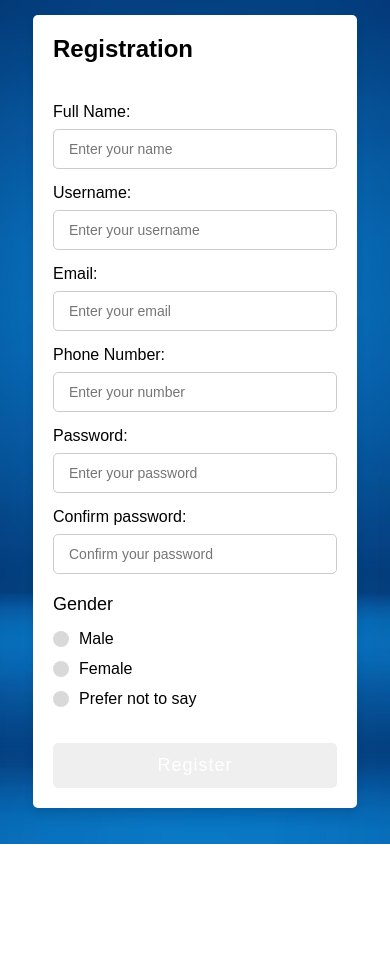
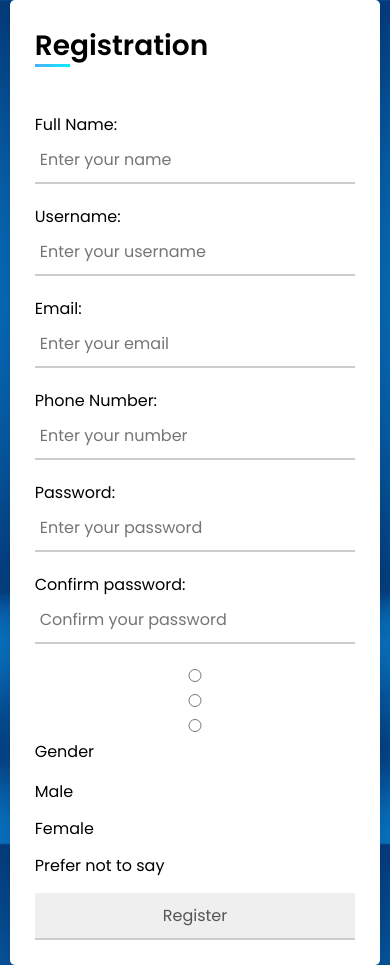
Before and after one commit to jamesgatlabayan1997-lab/Lostandfound, a Flask app: template templates/register.html in a window 390 px wide. Before the commit the page ends 844 px from the top, so only its background shows below. Run offline with Flask 3, Linux system fonts and the light colour scheme; the template is opened without the code that fills it, so the values that code supplies are empty.

Commit message:
modified by John

```diff
--- a/static/css/style.css
+++ b/static/css/style.css
@@ -1,26 +1,45 @@
-/* CSS LOGIN */
+/* =========================================
+   GENERAL RESET & FONTS
+   ========================================= */
+@import url('https://fonts.googleapis.com/css2?family=Poppins:wght@300;400;500;600&display=swap');
+
 * {
     margin: 0;
     padding: 0;
     box-sizing: border-box;
-    font-family: 'Segoe UI', Tahoma, Geneva, Verdana, sans-serif;
+    font-family: 'Poppins', 'Segoe UI', Tahoma, Geneva, Verdana, sans-serif;
 }
 
 body {
-    /* 3 tones of green gradient background */
     background-image: url('image/14.avif');
-    height: 100vh;
+    min-height: 100vh;
     display: flex;
     justify-content: center;
     align-items: center;
     background-size: cover;
     background-position: center;
-
-
+    background-attachment: fixed; /* Keeps background still while scrolling */
 }
 
+/* =========================================
+   DESKTOP NAVIGATION (Hidden Burger)
+   ========================================= */
+.menu-icon {
+    display: none; /* Hidden by default on Desktop */
+    cursor: pointer;
+}
 
+.navbar {
+    display: flex;
+    justify-content: space-between;
+    align-items: center;
+    width: 100%;
+    padding: 10px 5%;
+}
 
+/* =========================================
+   LOGIN CARD STYLES
+   ========================================= */
 .login-container {
     display: flex;
     flex-direction: column;
@@ -30,7 +49,7 @@ body {
 
 .login-card {
     background: #fff;
-    height: 90vh;
+    min-height: 80vh;
     padding: 40px;
     border-radius: 10px;
     box-shadow: 0 10px 25px rgba(0, 0, 0, 0.2);
@@ -39,26 +58,19 @@ body {
 }
 
 .logo {
-    width: 150px;         /* Mas safe ito kaysa sa 50vh para sa logo */
+    width: 150px;
     height: auto;
-    display: block;       /* Importante ito para gumana ang auto margin */
-    margin-left: auto;    /* Gitna sa kaliwa */
-    margin-right: auto;   /* Gitna sa kanan */
-
-    /* Spacing */
-    margin-top: 20px;
-    margin-bottom: 10px;
+    display: block;
+    margin: 20px auto 10px auto;
 }
 
 h1 {
-    margin-top: 5vh;
-    margin-bottom: 40px;
+    margin-top: 20px;
+    margin-bottom: 30px;
     color: #4facfe;
     font-size: 2rem;
-
 }
 
-/* Input Styles */
 .input-group {
     margin-bottom: 25px;
 }
@@ -78,7 +90,6 @@ input:focus {
     border-bottom: 2px solid #4facfe;
 }
 
-/* Main Login Button */
 .login-btn {
     width: 100%;
     padding: 12px;
@@ -88,7 +99,8 @@ input:focus {
     font-size: 1rem;
     font-weight: bold;
     cursor: pointer;
-    background: linear-gradient(to right, #4facfe);
+    background: #4facfe;
+    background: linear-gradient(to right, #4facfe, #00f2fe);
     margin-top: 10px;
     transition: opacity 0.3s;
 }
@@ -97,70 +109,9 @@ input:focus {
     opacity: 0.9;
 }
 
-/* Links Section */
-.links {
-    margin-top: 30px;
-    font-size: 0.85rem;
-    color: #777;
-}
-
-.links p {
-    margin-bottom: 8px;
-}
-
-.links a {
-    text-decoration: none;
-    color: #2980b9;
-    font-weight: bold;
-}
-
-hr {
-    margin: 25px 0;
-    border: 0;
-    border-top: 1px solid #eee;
-}
-
-/* Back to Main Website Button (from 2nd photo) */
-.back-btn {
-    background: transparent;
-    border: none;
-    color: #555;
-    font-size: 0.9rem;
-    cursor: pointer;
-    padding-bottom: 5px;
-}
-
-.back-btn:hover {
-    color: #000;
-}
-
-/* Footer Section */
-.footer {
-    margin-top: 25px;
-    color: rgba(255, 255, 255, 0.9);
-    font-size: 0.9rem;
-}
-/* CSS REGISTER */
-
-@import url('https://fonts.googleapis.com/css2?family=Poppins:wght@300;400;500;600&display=swap');
-
-* {
-  margin: 0;
-  padding: 0;
-  box-sizing: border-box;
-  font-family: 'Poppins', sans-serif;
-}
-
-body {
-  height: 100vh;
-  display: flex;
-  justify-content: center;
-  align-items: center;
-  padding: 10px;
-
-
-}
-
+/* =========================================
+   REGISTER FORM STYLES
+   ========================================= */
 .container {
     max-width: 700px;
     width: 100%;
@@ -177,7 +128,6 @@ body {
     margin-bottom: 25px;
 }
 
-
 .container .title::before {
     content: "";
     position: absolute;
@@ -185,7 +135,7 @@ body {
     bottom: 0;
     height: 3px;
     width: 35px;
-  background: linear-gradient(135deg, #4facfe);
+    background: linear-gradient(135deg, #4facfe, #00f2fe);
 }
 
 .user-details {
@@ -200,36 +150,6 @@ body {
     margin-top: 20px;
 }
 
-.input-box span.details {
-  display: block;
-  font-weight: 500;
-  margin-bottom: 8px;
-  font-size: 16px;
-}
-
-.input-box input {
-  height: 40px;
-  width: 100%;
-  outline: none;
-  font-size: 14px;
-  border-radius: 5px;
-  padding-left: 15px;
-  border: 1px solid #ccc;
-  transition: all 0.3s ease;
-}
-
-.input-box input:focus {
-  border-color: #9b59b6;
-}
-
-
-.gender-title {
-  font-size: 18px;
-  font-weight: 500;
-  display: block;
-  margin-top: 20px;
-}
-
 .category {
     display: flex;
     width: 80%;
@@ -238,102 +158,100 @@ body {
     gap: 40px;
 }
 
-.category label {
-  display: flex;
-  align-items: center;
-  cursor: pointer;
+/* =========================================
+   RESPONSIVE QUERIES (MOBILE & TABLET)
+   ========================================= */
+
+@media (max-width: 768px) {
+    /* 1. Burger Menu: LARGE & WHITE */
+    .menu-icon {
+        display: block;      /* Show on mobile */
+        font-size: 3rem;     /* Enlarged size */
+        color: #ffffff;      /* White color */
+        z-index: 1002;
     }
 
-.dot {
-  height: 16px;
-  width: 16px;
-  background: #d9d9d9;
-  border-radius: 50%;
-  margin-right: 10px;
-  border: 4px solid transparent;
-  transition: all 0.3s ease;
+    /* 2. Nav Links Dropdown */
+    .nav-links {
+        position: absolute;
+        top: 70px;
+        left: 0;
+        width: 100%;
+        background: rgba(0, 0, 0, 0.95);
+        display: none;       /* Hidden until toggled */
+        flex-direction: column;
+        text-align: center;
+        padding: 20px 0;
     }
 
-
-#dot-1:checked ~ .category label .one,
-#dot-2:checked ~ .category label .two,
-#dot-3:checked ~ .category label .three {
-  background: #4facfe;
-  border-color: #d9d9d9;
+    .nav-links.active {
+        display: flex;       /* Show when clicked */
     }
 
-
-form input[type="radio"] {
-  display: none;
-}
-
-.button {
-  margin-top: 35px;
-}
-
-.button input {
-  height: 45px;
-  width: 100%;
-  outline: none;
-  color: #fff;
-  border: none;
-  font-size: 18px;
-  font-weight: 500;
-  border-radius: 5px;
-  letter-spacing: 1px;
-  cursor: pointer;
-  background: linear-gradient(135deg, #4facfe);
-  transition: opacity 0.3s ease;
-}
-
-.button input:hover {
-  opacity: 0.9;
-}
-
-
-/* 1. TABLET VIEW (e.g., iPads) */
-@media screen and (max-width: 768px) {
+    /* 3. Form Adjustments */
     .container {
-    max-width: 90%; /* Let it take more screen width on tablets */
-    padding: 25px 30px;
+        max-width: 95%;
+        padding: 25px;
     }
 
     .input-box {
-    margin-top: 15px; /* Slightly tighter spacing */
+        width: 100%; /* Single column on mobile */
+    }
+
+    .login-card {
+        width: 90%;
+        height: auto;
     }
 }
 
-/* 2. MOBILE PHONE VIEW */
 @media screen and (max-width: 584px) {
-  body {
-    align-items: flex-start; /* Start from top on small screens to allow scrolling */
-    padding: 15px;
-  }
-
-  .container {
-    padding: 20px;
-  }
-
-  /* Force fields to full width (Single Column) */
-  .input-box {
-    width: 100%;
-  }
-
-  /* Stack gender options vertically on very small screens */
     .category {
         flex-direction: column;
         gap: 12px;
     }
+}
 
-  .container .title {
-    font-size: 24px;
+/* 1. Hide it on Desktop */
+#menu-icon {
+    display: none;
+}
+
+/* 2. Style it for Mobile/Tablet */
+@media (max-width: 768px) {
+    /* Target the container */
+    #menu-icon {
+        display: block !important;
+        cursor: pointer;
+        z-index: 1005;
+        padding: 10px;
+    }
+
+    /* Target the actual Icon (the <i> tag) */
+    #menu-icon i {
+        color: #ffffff !important;    /* Forces White */
+        font-size: 3.5rem !important; /* Forces Large Size */
+        display: block !important;
+    }
+
+    /* Ensure the navbar has a dark background so the white icon is visible */
+    header, .navbar {
+        background-color: #222 !important;
+        min-height: 70px;
+    }
+
+    /* Mobile Nav Links */
+    .nav-links {
+        display: none;
+        position: absolute;
+        top: 70px;
+        left: 0;
+        width: 100%;
+        background: rgba(0, 0, 0, 0.95);
+        flex-direction: column;
+        padding: 20px 0;
+    }
+
+    .nav-links.active {
+        display: flex !important;
     }
 }
-
-/* 3. LANDSCAPE MOBILE / SMALL TABLETS */
-@media screen and (max-height: 500px) {
-  body {
-    height: auto;
-    padding: 40px 10px;
-  }
-}
```
Also changed, not shown: static/js/script.js (+23 -0 lines), templates/index.html (+8 -5 lines). Lines whose indentation alone changed are shown as unchanged.
